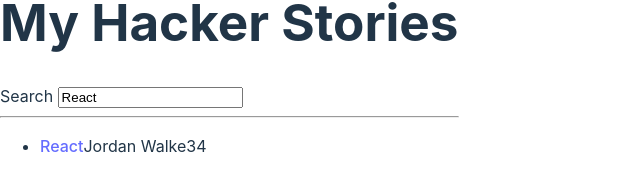
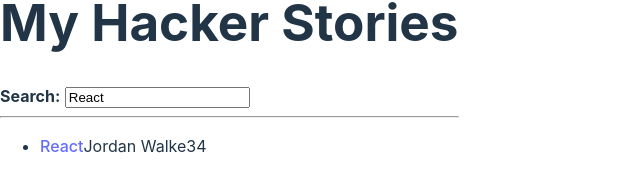
Before and after one commit to third8bates/hacker-stories, a React (Vite) app: page / in a window 1280 px wide. Shown: the part 333-509 px from the top of the page, without its empty margins (0-640 px from the left). Built offline with nearby package versions, Linux system fonts and the light colour scheme.

Commit message:
p.99 React Component Composition

```diff
--- a/src/App.jsx
+++ b/src/App.jsx
@@ -57,7 +57,9 @@
         label="Search"
         value={searchTerm}
         onInputChange={handleSearch}
-      />
+      >
+        <strong>Search:</strong>
+      </InputWithLabel>
 
       <hr />
 
@@ -68,13 +70,13 @@
 
 const InputWithLabel = ({
   id,
-  label,
   value,
   type = 'text',
   onInputChange,
+  children,
  }) => (
   <>
-    <label htmlFor={id}>{label}</label>
+    <label htmlFor={id}>{children}</label>
     &nbsp;
     <input
       id={id}
```
